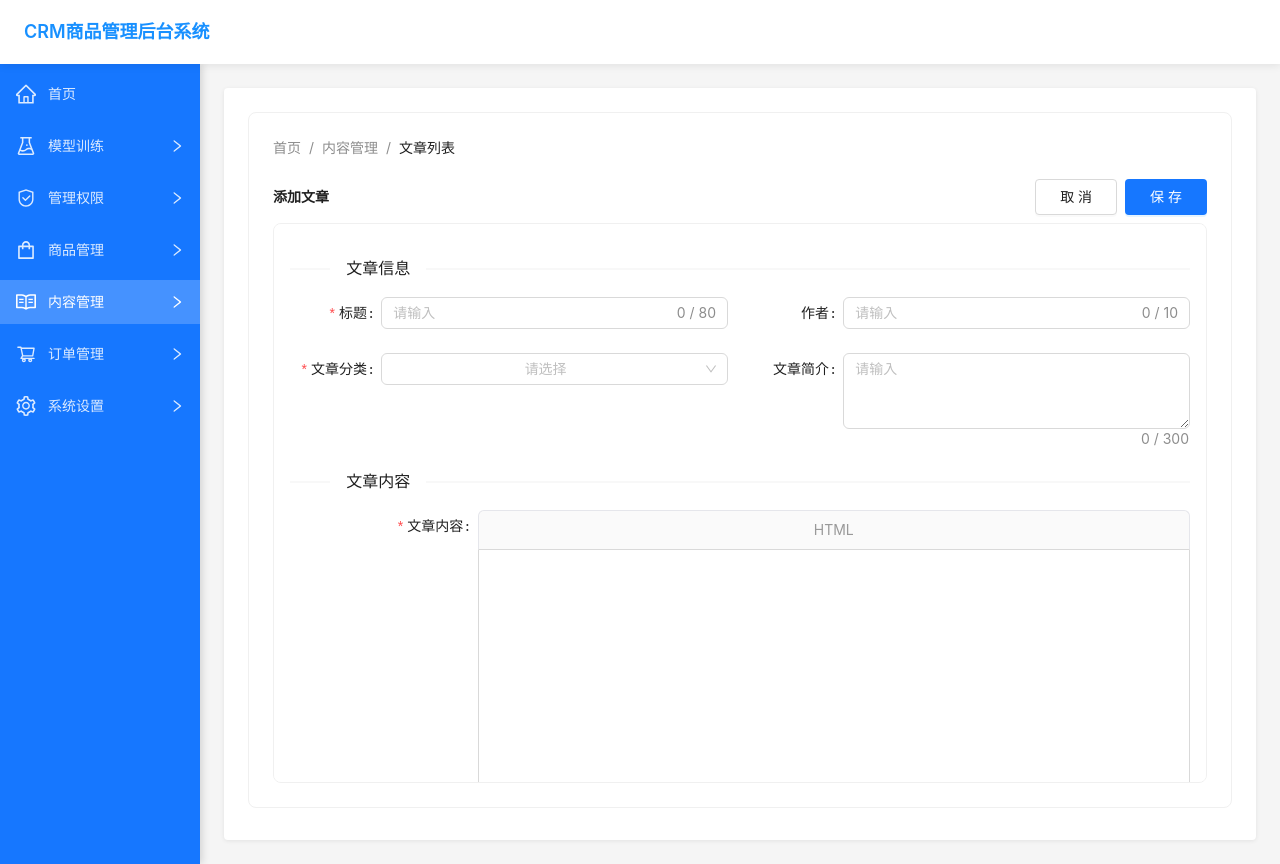
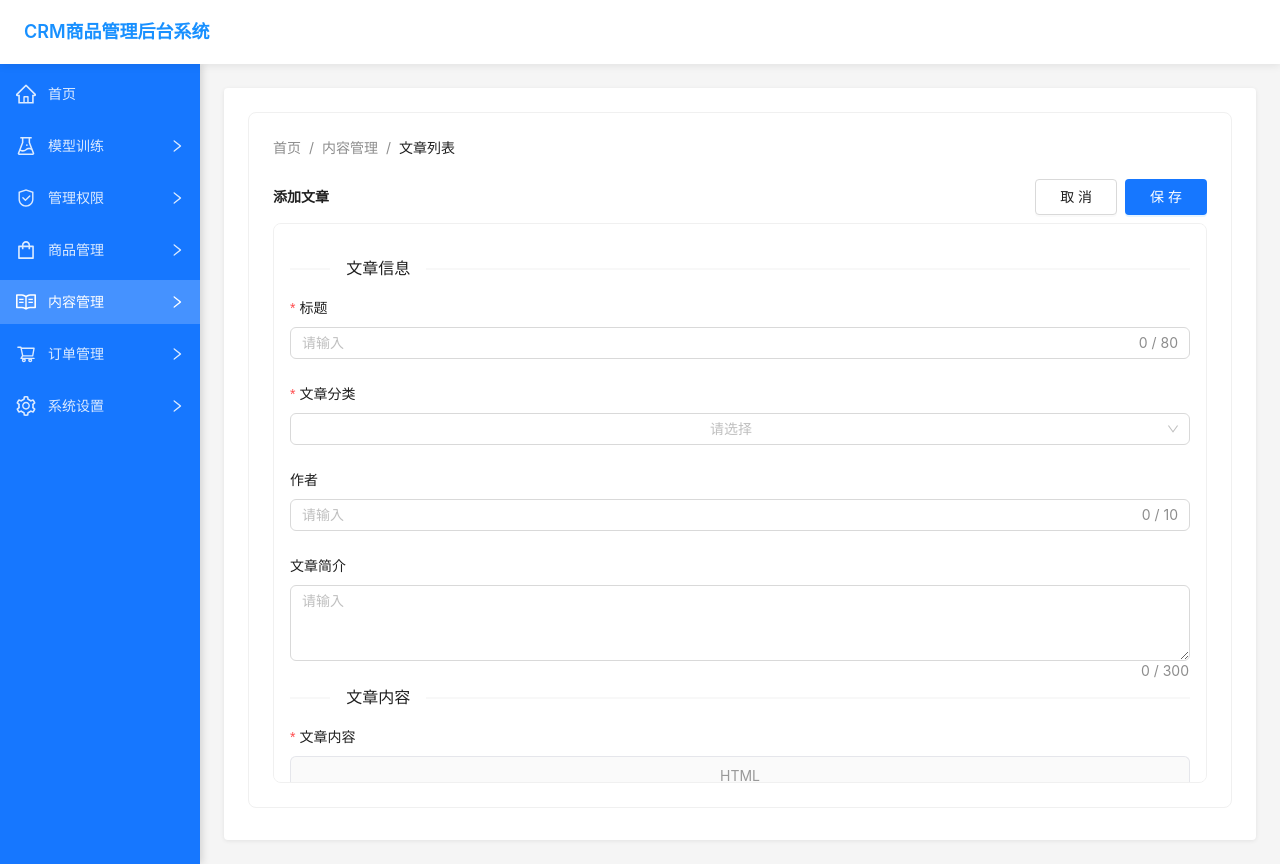
Before and after one commit to jiangrx718/crm, a React (Vite) app in the folder crm-shop/: page /#/article-list in a window 1280 px wide. Both pictures are taken after a click on the button "添加文章". Built offline with nearby package versions, Linux system fonts and the light colour scheme.

Commit message:
页面布局

```diff
--- a/crm-shop/src/pages/ArticleList.tsx
+++ b/crm-shop/src/pages/ArticleList.tsx
@@ -1,6 +1,5 @@
 import React, { useMemo, useState } from 'react';
-import { Card, Form, Select, Input, Button, Table, Empty, Breadcrumb, Popconfirm, message, Switch, Row, Col, Divider } from 'antd';
-// removed image upload for add article
+import { Card, Form, Select, Input, Button, Table, Empty, Breadcrumb, Popconfirm, message, Switch, Divider } from 'antd';
 import { Link } from 'react-router-dom';
 
 type Article = {
@@ -181,35 +180,21 @@ const ArticleList: React.FC = () => {
               <Divider orientation="left">文章信息</Divider>
               <Form
                 form={addForm}
-                layout="horizontal"
-                labelCol={{ span: 5 }}
-                wrapperCol={{ span: 19 }}
+                layout="vertical"
                 initialValues={{ title: '', author: '', summary: '', category: undefined, content: '' }}
               >
-                <Row gutter={24}>
-                  <Col span={12}>
                 <Form.Item label="标题" name="title" rules={[{ required: true, message: '请输入标题' }]}>
                   <Input placeholder="请输入" maxLength={80} showCount />
                 </Form.Item>
-                  </Col>
-                  <Col span={12}>
+                <Form.Item label="文章分类" name="category" rules={[{ required: true, message: '请选择分类' }]}>
+                  <Select placeholder="请选择" options={categories.map(c => ({ value: c, label: c }))} />
+                </Form.Item>
                 <Form.Item label="作者" name="author">
                   <Input placeholder="请输入" maxLength={10} showCount />
                 </Form.Item>
-                  </Col>
-                </Row>
-                <Row gutter={24}>
-                  <Col span={12}>
-                    <Form.Item label="文章分类" name="category" rules={[{ required: true, message: '请选择分类' }]}>
-                      <Select placeholder="请选择" options={categories.map(c => ({ value: c, label: c }))} />
-                    </Form.Item>
-                  </Col>
-                  <Col span={12}>
                 <Form.Item label="文章简介" name="summary">
                   <Input.TextArea placeholder="请输入" rows={3} maxLength={300} showCount />
                 </Form.Item>
-                  </Col>
-                </Row>
                 {/* 封面上传区域已移除 */}
 
                 <Divider orientation="left">文章内容</Divider>
```
Lines whose indentation alone changed are shown as unchanged.
